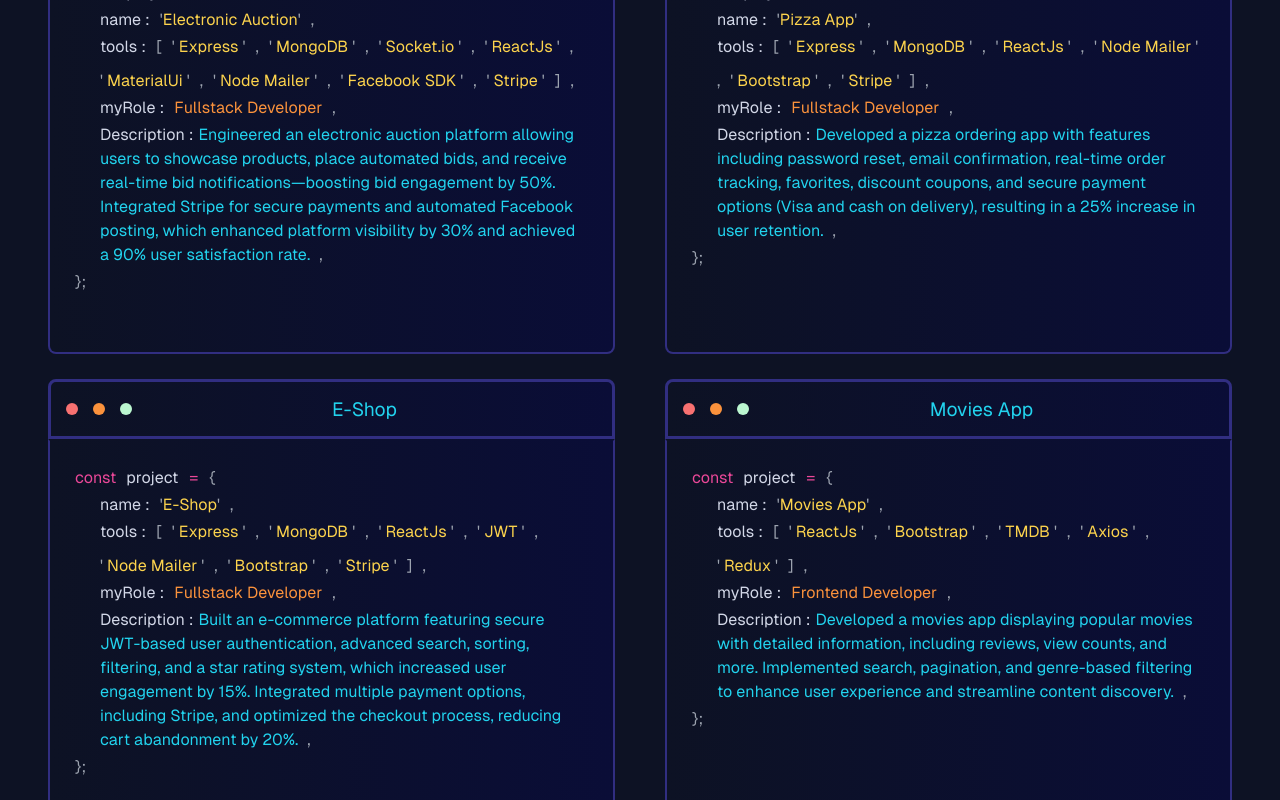
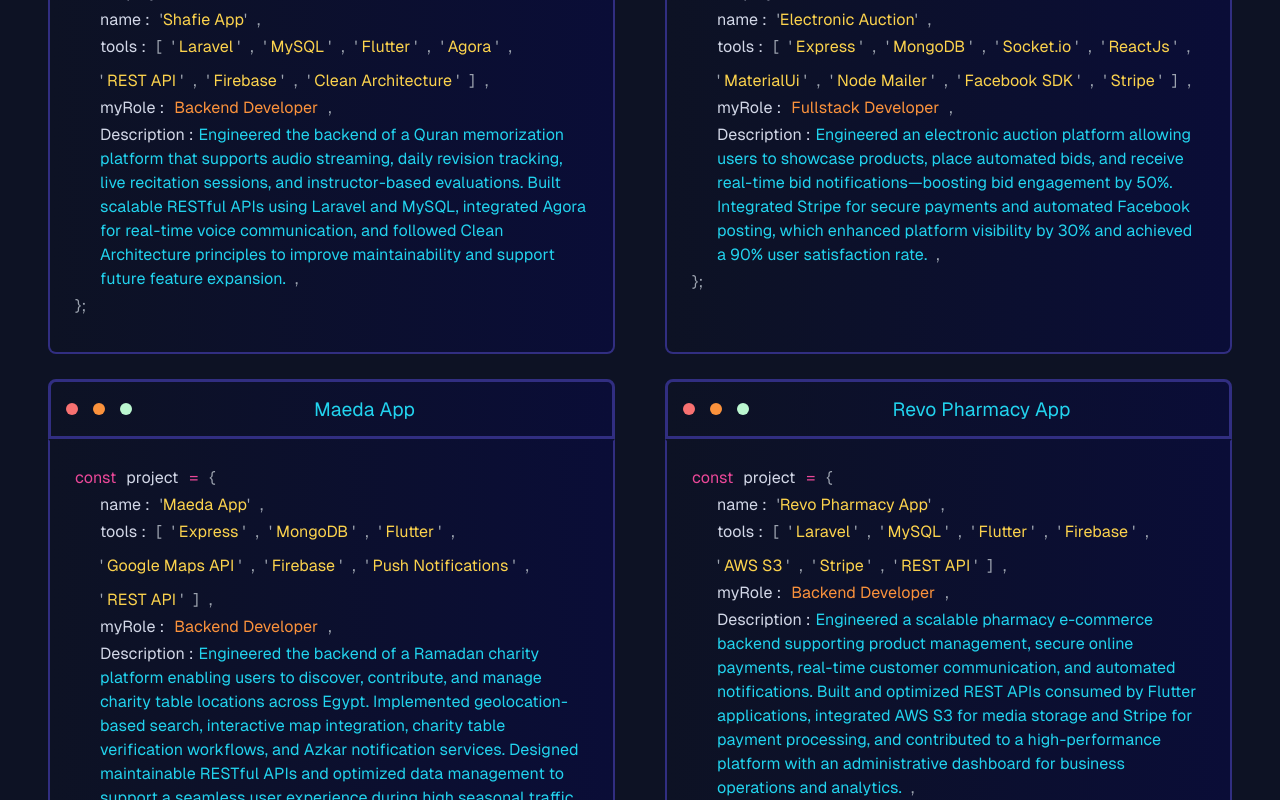
Before and after one commit to AhmedSalah172002/portfolio, a Next.js app: page / in a window 1280 px wide. Shown: the part 3300-4100 px from the top of the page. Built offline with nearby package versions, Linux system fonts and the light colour scheme.

Commit message:
add: include new projects and update descriptions in Projects component

```diff
--- a/src/components/Projects.tsx
+++ b/src/components/Projects.tsx
@@ -7,6 +7,21 @@ import AnimationLottie from "./AnimationLottie";
 import lottieFile from '../../public/js.json'
 const Projects = () => {
   const projects = [
+    {
+      title: "Shafie App",
+      tools: [
+      "Laravel",
+      "MySQL",
+      "Flutter",
+      "Agora",
+      "REST API",
+      "Firebase",
+      "Clean Architecture"
+      ],
+      role: "Backend Developer",
+      description:
+      "Engineered the backend of a Quran memorization platform that supports audio streaming, daily revision tracking, live recitation sessions, and instructor-based evaluations. Built scalable RESTful APIs using Laravel and MySQL, integrated Agora for real-time voice communication, and followed Clean Architecture principles to improve maintainability and support future feature expansion.",
+    },
     {
       title: "Electronic Auction",
       tools: [
@@ -22,6 +37,36 @@ const Projects = () => {
       role: "Fullstack Developer",
       description:
         "Engineered an electronic auction platform allowing users to showcase products, place automated bids, and receive real-time bid notifications—boosting bid engagement by 50%. Integrated Stripe for secure payments and automated Facebook posting, which enhanced platform visibility by 30% and achieved a 90% user satisfaction rate.",
+    },
+    {
+      title: "Maeda App",
+      tools: [
+        "Express",
+        "MongoDB",
+        "Flutter",
+        "Google Maps API",
+        "Firebase",
+        "Push Notifications",
+        "REST API"
+      ],
+      role: "Backend Developer",
+      description:
+        "Engineered the backend of a Ramadan charity platform enabling users to discover, contribute, and manage charity table locations across Egypt. Implemented geolocation-based search, interactive map integration, charity table verification workflows, and Azkar notification services. Designed maintainable RESTful APIs and optimized data management to support a seamless user experience during high seasonal traffic.",
+    },
+    {
+      title: "Revo Pharmacy App",
+      tools: [
+        "Laravel",
+        "MySQL",
+        "Flutter",
+        "Firebase",
+        "AWS S3",
+        "Stripe",
+        "REST API"
+      ],
+      role: "Backend Developer",
+      description:
+        "Engineered a scalable pharmacy e-commerce backend supporting product management, secure online payments, real-time customer communication, and automated notifications. Built and optimized REST APIs consumed by Flutter applications, integrated AWS S3 for media storage and Stripe for payment processing, and contributed to a high-performance platform with an administrative dashboard for business operations and analytics.",
     },
     {
       title: "Pizza App",
@@ -52,13 +97,13 @@ const Projects = () => {
       description:
         "Built an e-commerce platform featuring secure JWT-based user authentication, advanced search, sorting, filtering, and a star rating system, which increased user engagement by 15%. Integrated multiple payment options, including Stripe, and optimized the checkout process, reducing cart abandonment by 20%.",
     },
-    {
-      title: "Movies App",
-      tools: ["ReactJs", "Bootstrap", "TMDB", "Axios", "Redux"],
-      role: "Frontend Developer",
-      description:
-        "Developed a movies app displaying popular movies with detailed information, including reviews, view counts, and more. Implemented search, pagination, and genre-based filtering to enhance user experience and streamline content discovery.",
-    },
+    // {
+    //   title: "Movies App",
+    //   tools: ["ReactJs", "Bootstrap", "TMDB", "Axios", "Redux"],
+    //   role: "Frontend Developer",
+    //   description:
+    //     "Developed a movies app displaying popular movies with detailed information, including reviews, view counts, and more. Implemented search, pagination, and genre-based filtering to enhance user experience and streamline content discovery.",
+    // },
   ];
 
   return (
```
Also changed, not shown: 1 other file (tests, documents, lock files or other folders).
